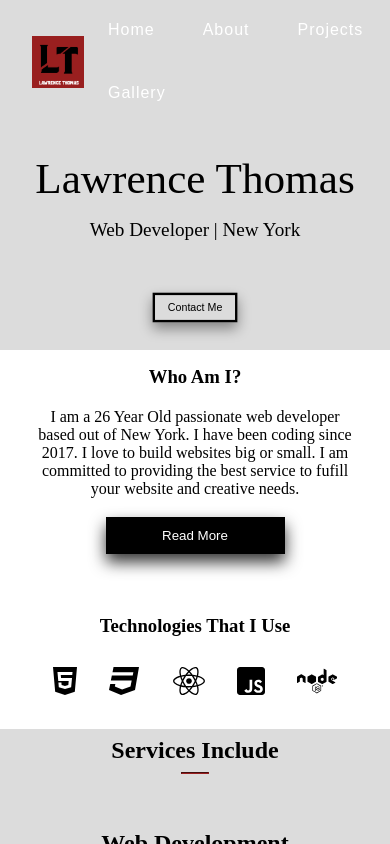
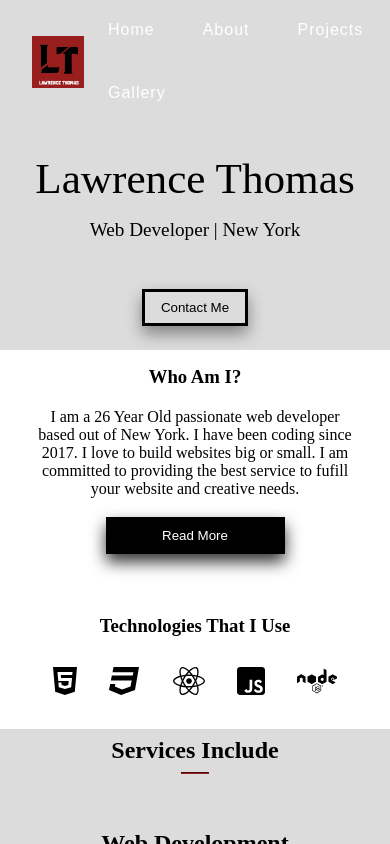
Before and after one commit to LThomas92/lawrence-portfolio, a React (Create React App) app: page / in a window 390 px wide. In both pictures the pointer is over the button "Contact Me". Shown: the top 844 px of the page. Built offline with nearby package versions, Linux system fonts and the light colour scheme; a web font is replaced by a local one.

Commit message:
update btn hover

```diff
--- a/src/Components/MainBody.js
+++ b/src/Components/MainBody.js
@@ -23,9 +23,9 @@ const MainBody = () => {
               small. I am committed to providing the best service to fufill your
               website and creative needs.
             </p>
-            <button className="btn btn--inverse">
-              <Link to="/about">Read More</Link>
-            </button>
+            <Link to="/about">
+              <button className="btn btn--inverse">Read More</button>
+            </Link>
           </div>
         </div>
       </div>
--- a/src/sass/components/_button.scss
+++ b/src/sass/components/_button.scss
@@ -21,4 +21,14 @@
   -webkit-transform: scale(0.8);
   -ms-transform: scale(0.8);
   transform: scale(0.8);
+  @media screen and (max-width: 375px) {
+    -webkit-transform: none;
+    -ms-transform: none;
+    transform: none;
+  }
+  @media screen and (max-width: 460px) {
+    -webkit-transform: none;
+    -ms-transform: none;
+    transform: none;
+  }
 }
```
